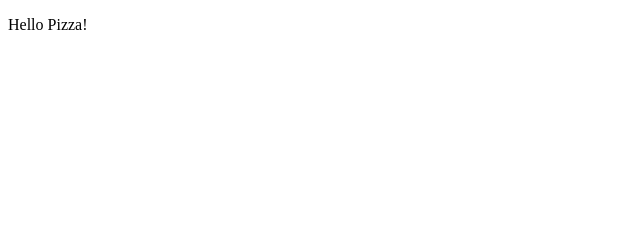
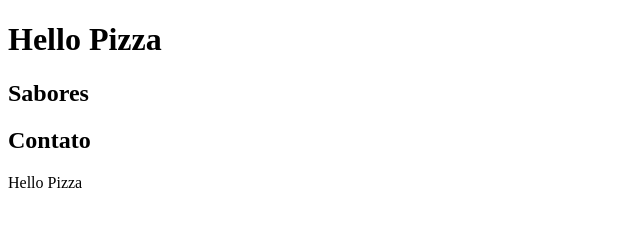
Before and after one commit to Romulo-Reis/curso-de-html-basico, a plain HTML site: page index.html in a window 1280 px wide. Shown: the whole page, without its empty margins (0-640 px from the left). Drawn offline with Linux system fonts and the light colour scheme.

Commit message:
Elementos estruturais

```diff
--- a/index.html
+++ b/index.html
@@ -5,6 +5,17 @@
 		<title>Hello Pizza</title>
 	</head>
 	<body>
-		<p>Hello Pizza!</p>
+		<header>
+			<h1>Hello Pizza</h1>
+		</header>
+		<section>
+			<h2>Sabores</h2>
+		</section>
+		<section>
+			<h2>Contato</h2>
+		</section>
+		<footer>
+			<p>Hello Pizza</p>
+		</footer>
 	</body>
 </html>
```
